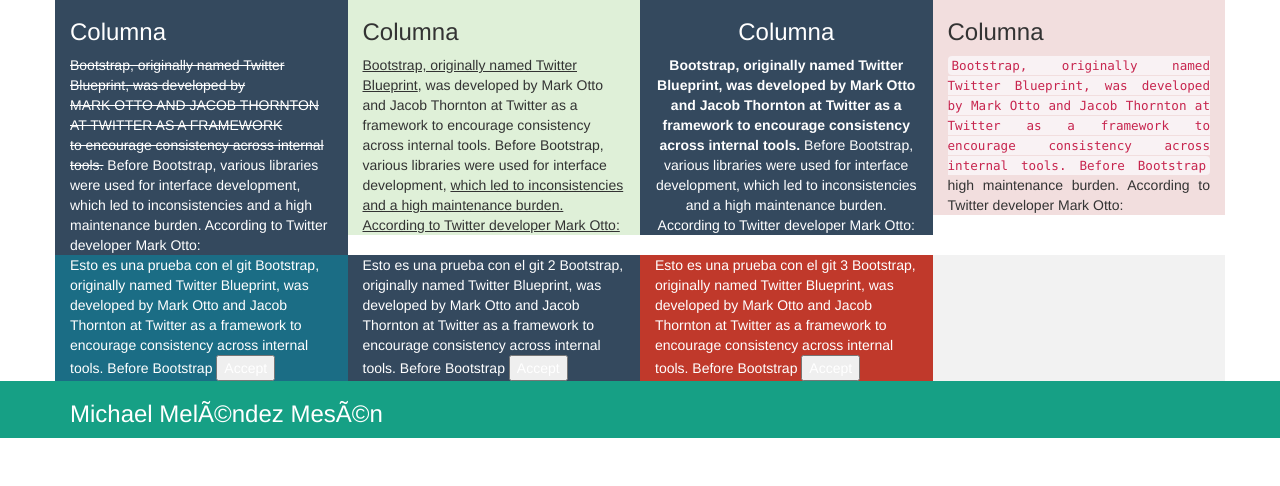
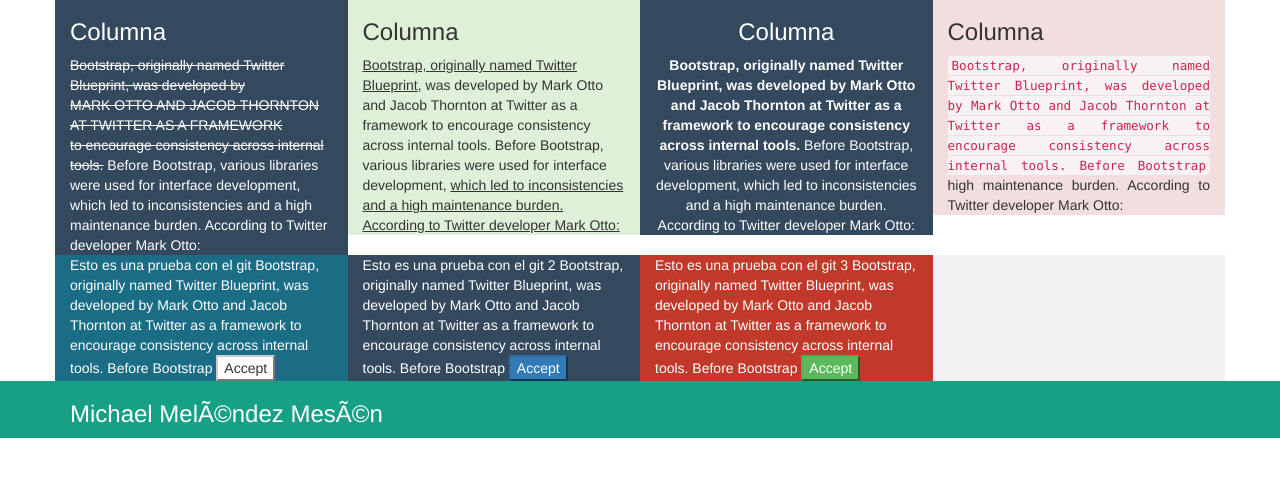
Before and after one commit to Melendez05/aprendiendoGit, a PHP site: page / in a window 1280 px wide. Shown: the part 314-800 px from the top of the page. Run offline with PHP 8.4, Linux system fonts and the light colour scheme.

Commit message:
se agregó un estilo a los botones

```diff
--- a/index.php
+++ b/index.php
@@ -79,21 +79,21 @@
                     Bootstrap, originally named Twitter Blueprint, was developed by
                     Mark Otto and Jacob Thornton at Twitter as a framework to encourage
                     consistency across internal tools. Before Bootstrap
-                    <button>Accept</button>
+                    <button class="btn-default">Accept</button>
                 </div>
                 <div class="col-xs-12 col-ms-6 col-md-3 color1">
                     Esto es una prueba con el git 2
                     Bootstrap, originally named Twitter Blueprint, was developed by
                     Mark Otto and Jacob Thornton at Twitter as a framework to encourage
                     consistency across internal tools. Before Bootstrap
-                    <button>Accept</button>
+                    <button class="btn-primary">Accept</button>
                 </div>
                 <div class="col-xs-12 col-ms-6 col-md-3 color3">
                     Esto es una prueba con el git 3
                     Bootstrap, originally named Twitter Blueprint, was developed by
                     Mark Otto and Jacob Thornton at Twitter as a framework to encourage
                     consistency across internal tools. Before Bootstrap
-                    <button>Accept</button>
+                    <button class="btn-success">Accept</button>
                 </div>
 
             </div>
```
